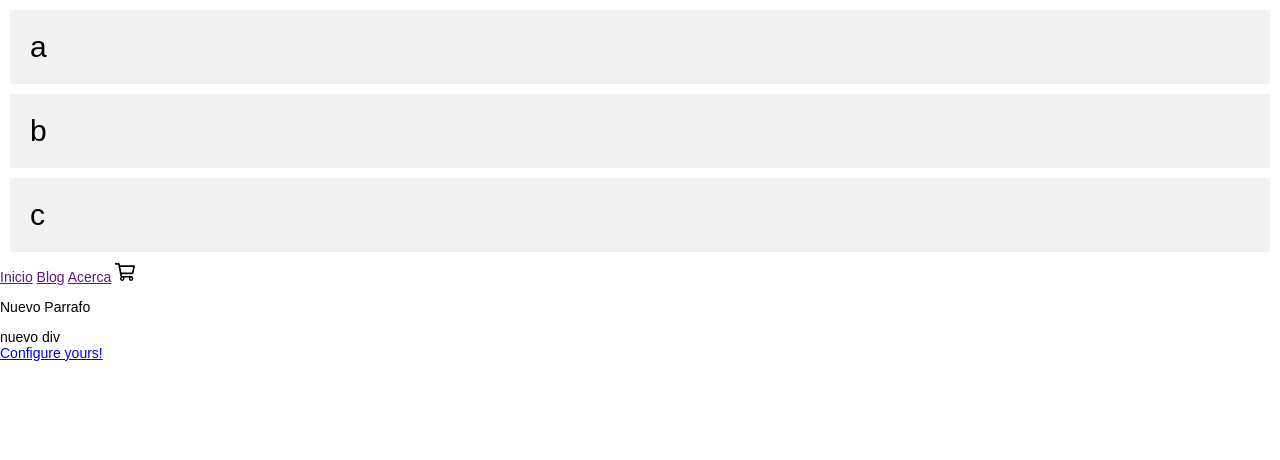
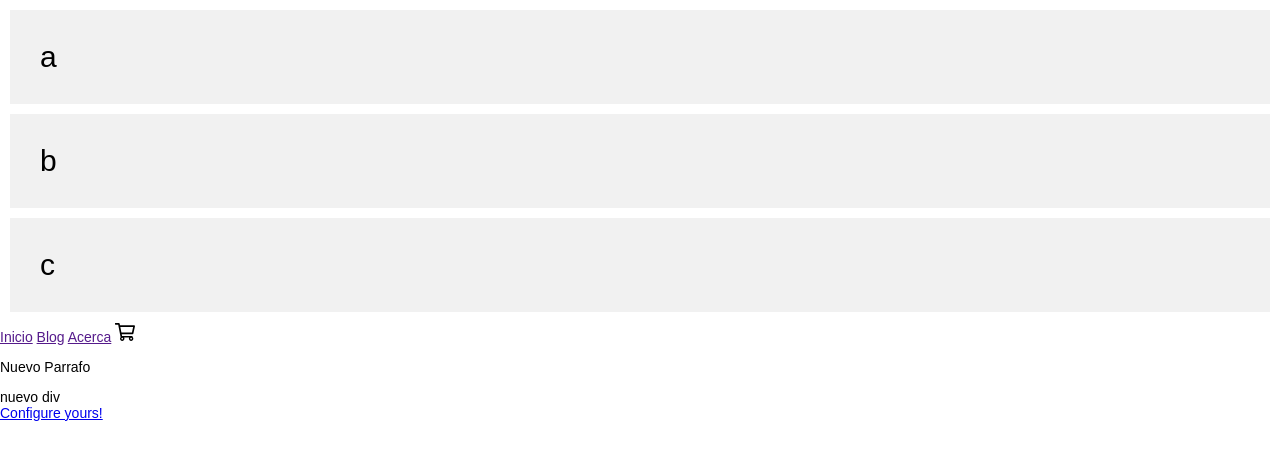
Before and after one commit to DiegoARM123/Tarea_Pend, a plain HTML site: page Index.html in a window 1280 px wide. Drawn offline with Linux system fonts and the light colour scheme; files that its build step writes are made by us from their sources; a web font is replaced by a local one.

Commit message:
Cambio de portada

```diff
--- a/Index.html
+++ b/Index.html
@@ -5,7 +5,7 @@
     <meta charset="UTF-8">
     <meta name="viewport" content="width=device-width, initial-scale=1.0">
     <meta http-equiv="X-UA-Compatible" content="ie=edge">
-    <title>Document</title>
+    <title>Pagina Inicial</title>
     <link rel="stylesheet" href="styles1.css" />
     <style>
         <link rel="stylesheet" href="Modulos_files/styles.css" />
@@ -17,7 +17,7 @@
         .flex-container>div {
             background-color: #f1f1f1ee;
             margin: 10px;
-            padding: 20px;
+            padding: 30px;
             font-size: 30px;
         }
 
```
